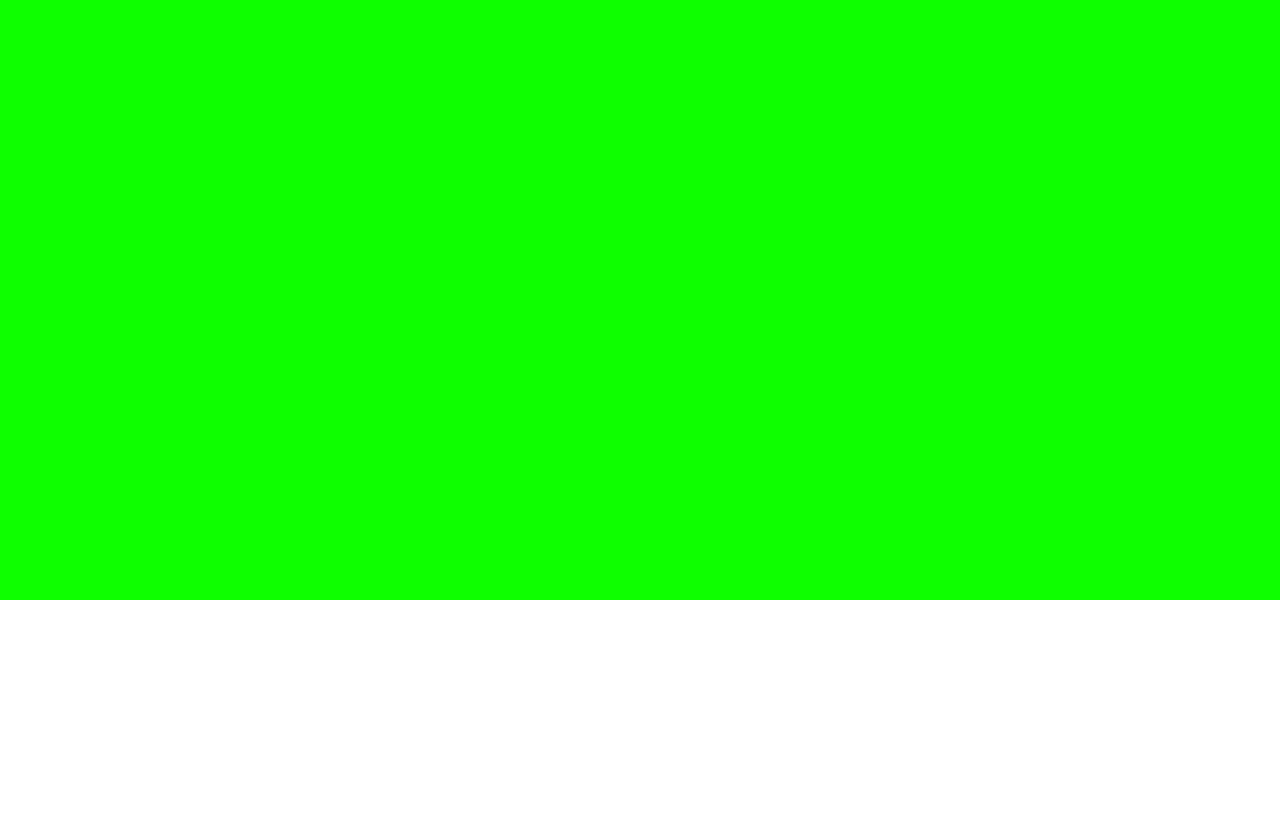
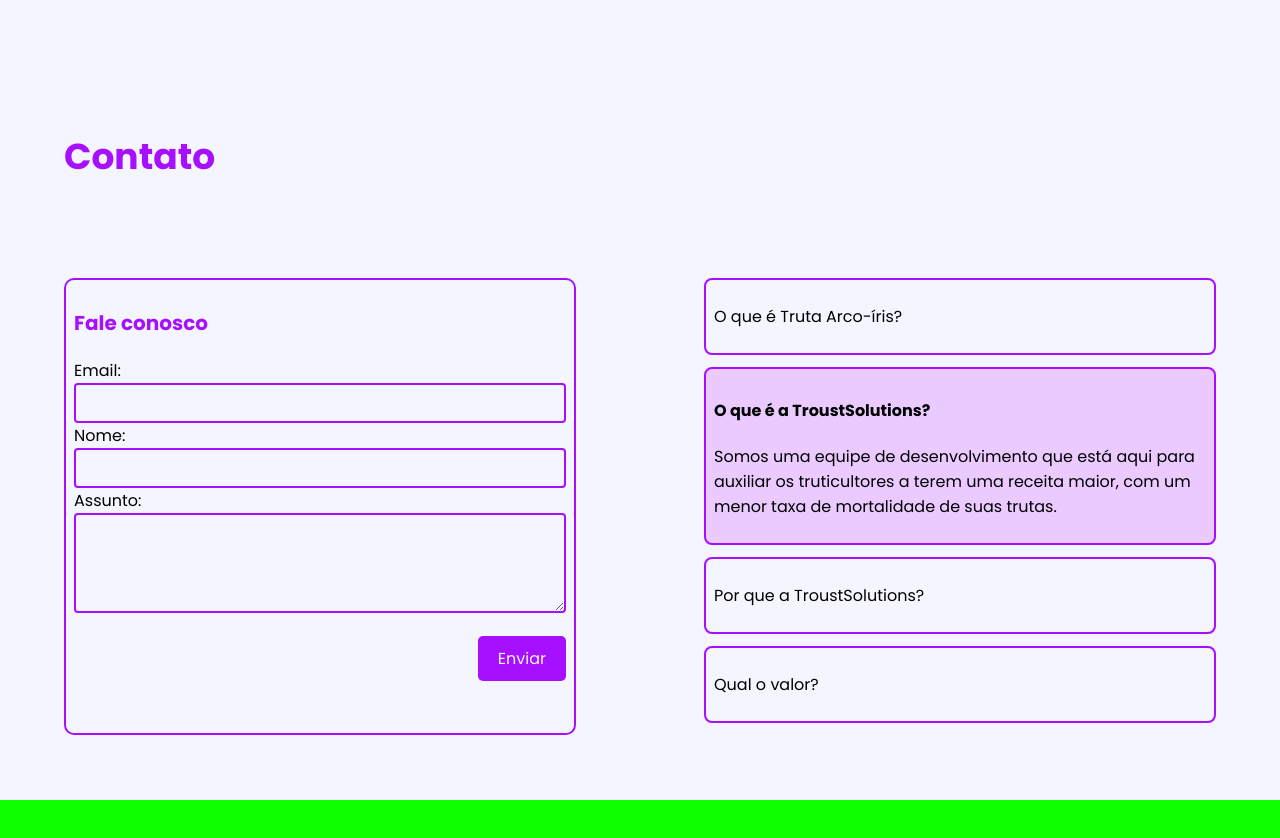
Before and after one commit to M4theusCM/TroustSolutions, a plain HTML site: page grupo/Sites/index.html in a window 1280 px wide. Shown: the part 4000-4838 px from the top of the page. Before the commit the page ends 4600 px from the top, so only its background shows below. Drawn offline with Linux system fonts and the light colour scheme.

Commit message:
Atualizando tela de contato

```diff
--- a/grupo/Sites/css/style.css
+++ b/grupo/Sites/css/style.css
@@ -326,3 +326,82 @@
     text-decoration: none;
     color: var(--bg-roxo);
 }
+
+/* Tela Contato*/
+.container-contatoGeral{
+    display: flex;
+    flex-direction: column;
+    justify-content: space-evenly;
+    background-color: var(--bg-branco);
+}
+.container-contato{
+    flex-direction: row;
+    display: flex;
+    justify-content: space-around;
+}
+.container-contatoGeral h2 {
+    color: var(--bg-roxo);
+    font-size: 36px;
+    margin-top: 5%;
+    margin-left: 5%;
+}
+
+.contato {
+    display: flex;
+    border: 2px solid var(--bg-roxo);
+    border-radius: 10px;
+    flex-direction: column;
+    width: 40%;
+    padding: 8px;
+}
+
+.contato h3 {
+    color: var(--bg-roxo);
+    font-size: 20px;
+}
+
+input, textarea {
+    width: 100%;
+    padding: 8px;
+    border: 2px solid var(--bg-roxo);
+    border-radius: 4px;
+    background-color: var(--bg-branco);
+}
+
+textarea {
+    height: 100px;
+}
+.botao{
+    width: 100%;
+    display: flex;
+    justify-content: flex-end;
+}
+.formulario button {
+    margin-top: 16px;
+    background-color: var(--bg-roxo);
+    color: var(--bg-branco);
+    border: none;
+    padding: 10px 20px;
+    border-radius: 5px;
+    font-size: 16px;
+    cursor: pointer;
+}
+
+.sobreNos {
+    display: flex;
+    border-radius: 10px;
+    flex-direction: column;
+    width: 40%;
+    height: 80%;
+}
+
+.box {
+    border: 2px solid var(--bg-roxo);
+    border-radius: 8px;
+    margin-bottom: 12px;
+    padding: 8px;
+    background-color: var(--bg-branco);
+}
+.open {
+    background-color: #d46fff51;
+}
--- a/grupo/Sites/index.html
+++ b/grupo/Sites/index.html
@@ -145,6 +145,47 @@
     </div>
     <div class="container"></div>
     <div class="container"></div>
+
+    <div class="container">
+        <div class="container-contatoGeral">
+            <h2>Contato</h2>
+            <div class="container-contato">
+                <div class="contato">
+                    <h3>Fale conosco</h3>
+                    <div class="formulario">
+                        <span>Email:</span>
+                        <input type="email">
+                        <span>Nome:</span>
+                        <input type="text">
+                        <span>Assunto:</span>
+                        <textarea></textarea>
+                        <div class="botao"><button>Enviar</button></div>
+                    </div>
+                </div>
+                <div class="sobreNos">
+                    <div class="box">
+                        <p>O que é Truta Arco-íris?</p>
+                    </div>
+
+                    <div class="box open">
+                        <h4>O que é a TroustSolutions?</h4>
+                        <p>
+                            Somos uma equipe de desenvolvimento que está aqui para auxiliar os truticultores a terem uma
+                            receita maior, com um menor taxa de mortalidade de suas trutas.
+                        </p>
+                    </div>
+
+                    <div class="box">
+                        <p>Por que a TroustSolutions?</p>
+                    </div>
+
+                    <div class="box">
+                        <p>Qual o valor?</p>
+                    </div>
+                </div>
+            </div>
+        </div>
+    </div>
     <footer></footer>
 </body>
 
```
